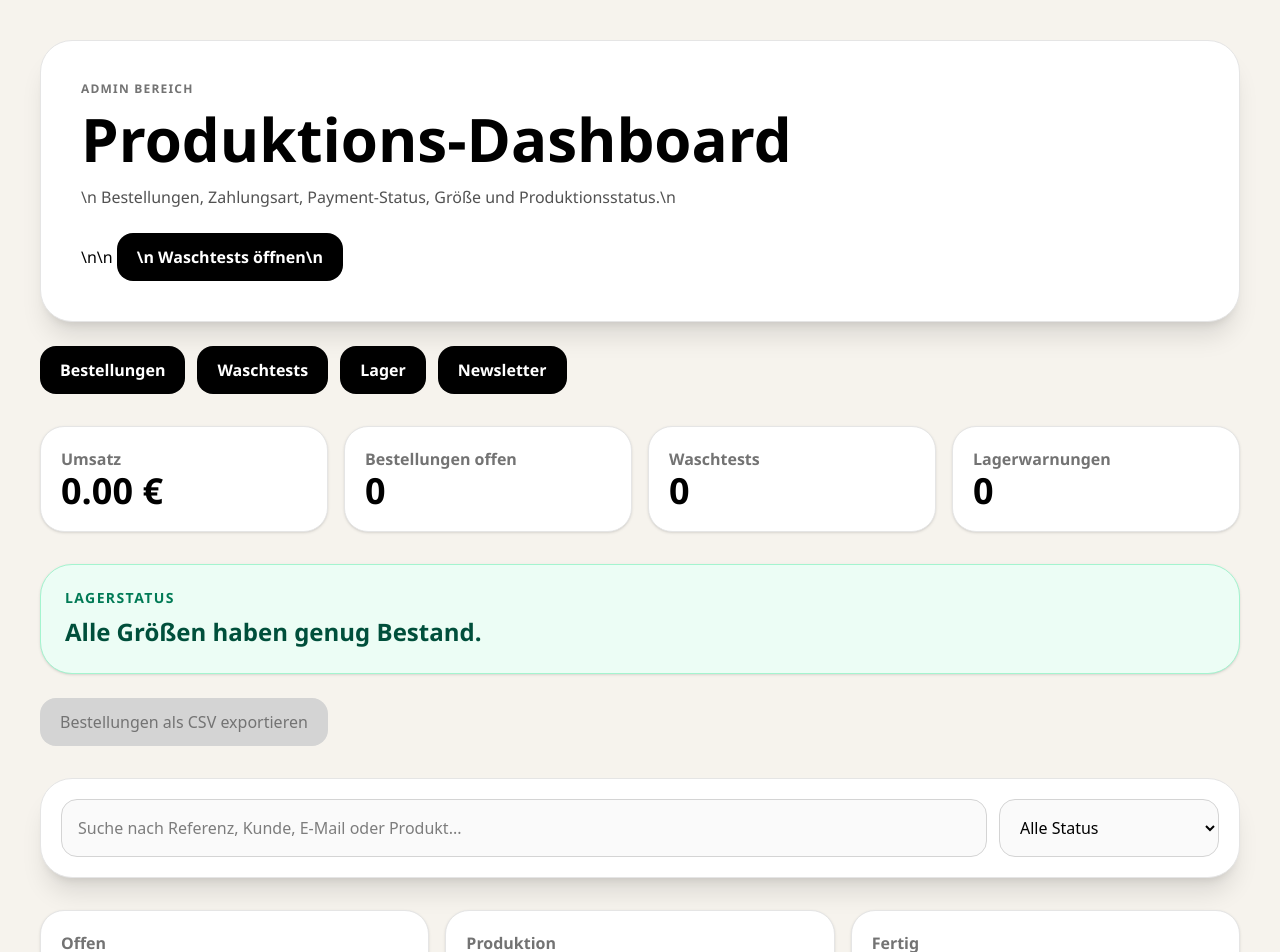
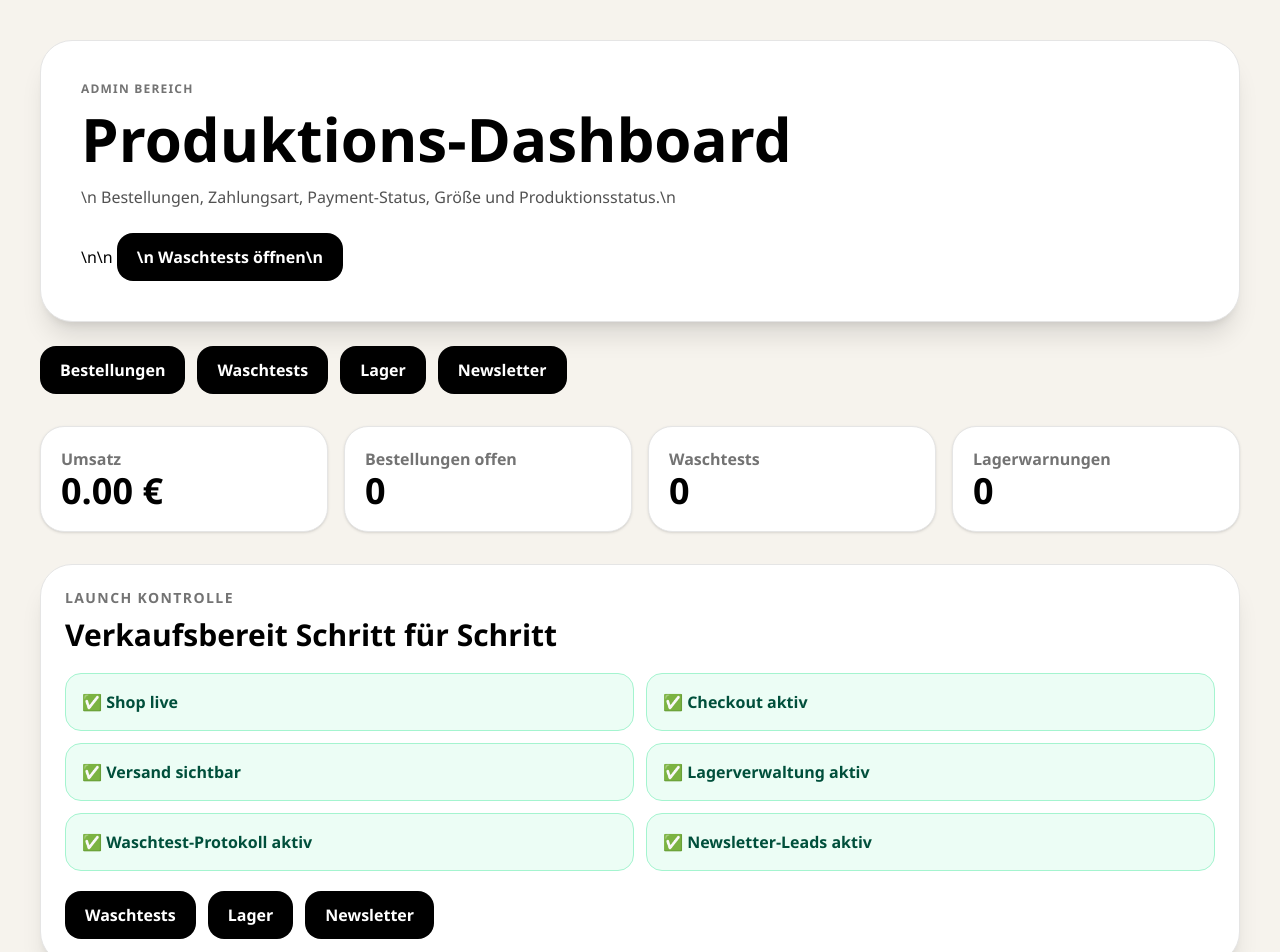
Before and after one commit to butasioan-sketch/platypus-shirt-shop, a Next.js app: page /admin in a window 1280 px wide. Shown: the top 952 px of the page. Built offline with nearby package versions, Linux system fonts and the light colour scheme.

Commit message:
add admin launch checklist

```diff
--- a/app/admin/page.tsx
+++ b/app/admin/page.tsx
@@ -12,6 +12,7 @@ import OrderTimeline from "../../components/admin/OrderTimeline";
 import AdminQuickLinks from "../../components/admin/AdminQuickLinks";
 import StockWarnings from "../../components/StockWarnings";
 import AdminStatsOverview from "../../components/admin/AdminStatsOverview";
+import LaunchChecklistAdmin from "../../components/LaunchChecklistAdmin";
 
 export default function AdminPage() {
   const { orders, updateStatus } = useOrders();
@@ -52,6 +53,7 @@ export default function AdminPage() {
 
       <AdminQuickLinks />
       <AdminStatsOverview />
+      <LaunchChecklistAdmin />
       <StockWarnings />
 
       <ExportOrdersButton orders={orders} />
--- /dev/null
+++ b/components/LaunchChecklistAdmin.tsx
@@ -0,0 +1,51 @@
+"use client";
+
+import Link from "next/link";
+
+export default function LaunchChecklistAdmin() {
+  const checks = [
+    { label: "Shop live", done: true },
+    { label: "Checkout aktiv", done: true },
+    { label: "Versand sichtbar", done: true },
+    { label: "Lagerverwaltung aktiv", done: true },
+    { label: "Waschtest-Protokoll aktiv", done: true },
+    { label: "Newsletter-Leads aktiv", done: true },
+  ];
+
+  return (
+    <div className="mt-8 rounded-[2rem] bg-white border border-neutral-200 shadow-xl p-6">
+      <p className="text-sm font-black uppercase tracking-widest text-neutral-500">
+        Launch Kontrolle
+      </p>
+
+      <h2 className="mt-2 text-3xl font-black">
+        Verkaufsbereit Schritt für Schritt
+      </h2>
+
+      <div className="mt-5 grid gap-3 sm:grid-cols-2">
+        {checks.map((check) => (
+          <div
+            key={check.label}
+            className="rounded-2xl bg-emerald-50 border border-emerald-200 p-4 font-black text-emerald-900"
+          >
+            ✅ {check.label}
+          </div>
+        ))}
+      </div>
+
+      <div className="mt-5 flex flex-wrap gap-3">
+        <Link href="/admin/tests" className="rounded-2xl bg-black px-5 py-3 font-black text-white">
+          Waschtests
+        </Link>
+
+        <Link href="/admin/inventory" className="rounded-2xl bg-black px-5 py-3 font-black text-white">
+          Lager
+        </Link>
+
+        <Link href="/admin/newsletter" className="rounded-2xl bg-black px-5 py-3 font-black text-white">
+          Newsletter
+        </Link>
+      </div>
+    </div>
+  );
+}
```
